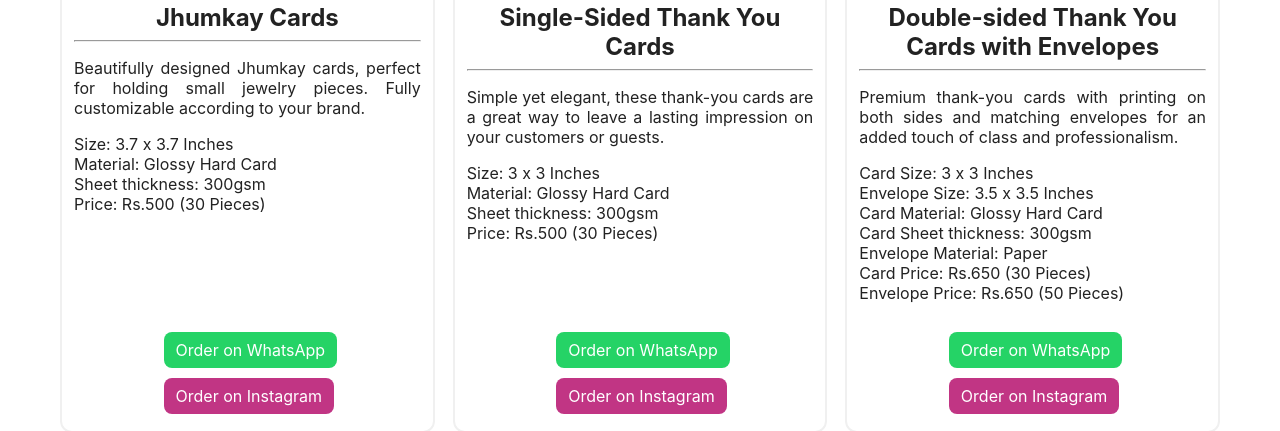
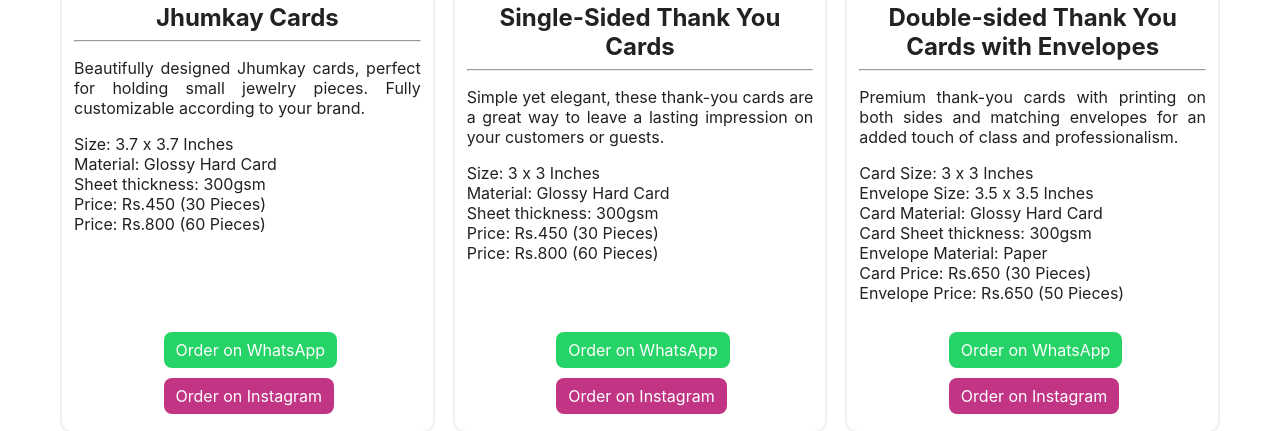
Before and after one commit to saifrehman112002/Craftique-Creations, a plain HTML site: page cards.html in a window 1280 px wide. Shown: the part 777-1208 px from the top of the page. Drawn offline with nearby package versions, Linux system fonts and the light colour scheme.

Commit message:
Price Updated

```diff
--- a/cards.html
+++ b/cards.html
@@ -139,7 +139,8 @@
             <div class="product-meta">Size: 3.7 x 3.7 Inches</div>
             <div>Material: Glossy Hard Card</div>
             <div>Sheet thickness: 300gsm</div>
-            <div>Price: Rs.500 (30 Pieces)</div>
+            <div>Price: Rs.450 (30 Pieces)</div>
+            <div>Price: Rs.800 (60 Pieces)</div>
             <div class="WIbuttons">
             <a
               class="whatsapp-btn"
@@ -209,7 +210,8 @@
             <div class="product-meta">Size: 3 x 3 Inches</div>
             <div>Material: Glossy Hard Card</div>
             <div>Sheet thickness: 300gsm</div>
-            <div>Price: Rs.500 (30 Pieces)</div>
+            <div>Price: Rs.450 (30 Pieces)</div>
+            <div>Price: Rs.800 (60 Pieces)</div>
             <div class="WIbuttons">
               <a
                 class="whatsapp-btn"
```
